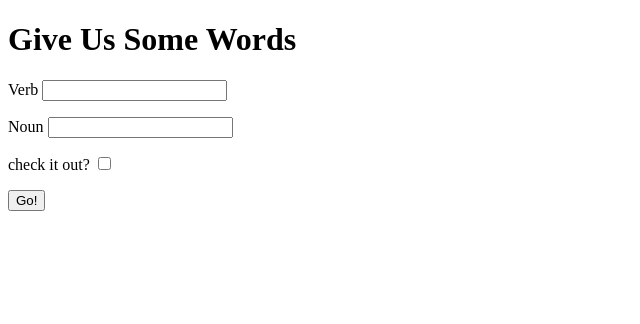
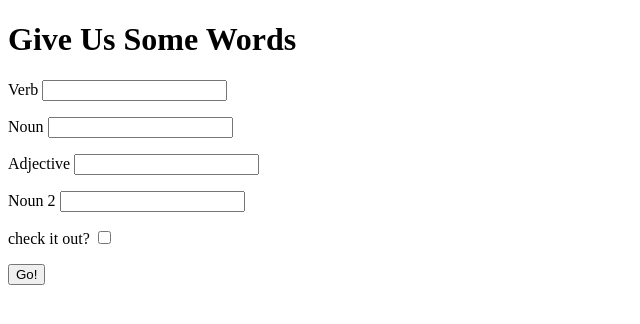
Before and after one commit to PatrickSontag/madlib, a Flask app: page /form in a window 1280 px wide. Shown: the top 324 px of the page, without its empty margins (0-640 px from the left). Run offline with Flask 2, Linux system fonts and the light colour scheme.

Commit message:
hardcoded story

```diff
--- a/app.py
+++ b/app.py
@@ -1,5 +1,6 @@
 from flask import Flask, request, render_template
 from random import choice, sample
+from stories import story
 # from flask_debugtoolbar import DebugToolbarExtension
 
 app = Flask(__name__)
@@ -19,11 +20,14 @@ def form():
 @app.route('/story')
 def story():
     """show completed story with user inputs"""
-    wants = request.args.get("comps")
+    # wants = request.args.get("comps")
 
-    if wants:
-        add_words = sample(COMPLIMENTS, 1)
+    # if wants:
+    #     add_words = sample(COMPLIMENTS, 1)
 
     v = request.args["verb"]
     n = request.args["noun"]
-    return render_template("story.html", verb=v, noun=n, comps=add_words)
+    a = request.args["adjective"]
+    n2 = request.args['noun2']
+
+    return render_template("story.html", verb=v, noun=n, adjective=a, noun2=n2)
--- a/templates/form.html
+++ b/templates/form.html
@@ -5,6 +5,8 @@
   <form action="/story">
     <p>Verb <input name="verb"></p>
     <p>Noun <input name="noun"></p>
+    <p>Adjective <input name="adjective"></p>
+    <p>Noun 2 <input name="noun2"></p>
     <p>check it out?
       <input type="checkbox" name="comps">
     </p>
--- a/templates/story.html
+++ b/templates/story.html
@@ -1,7 +1,8 @@
 <!DOCTYPE html>
 <html>
 <body>
-<h1>Hi there {{ verb }} {{ noun }}!</h1>
+<h1>The {{ noun }} decided to {{ verb }} the {{ adjective }} {{ noun2 }}!</h1>
+<h2>story:  {{ sto }}</h2>
 {% if comps %}
   <p>You're so:</p>
   <ul>
```
Also changed, not shown: templates/home.html (+5 -2 lines).
